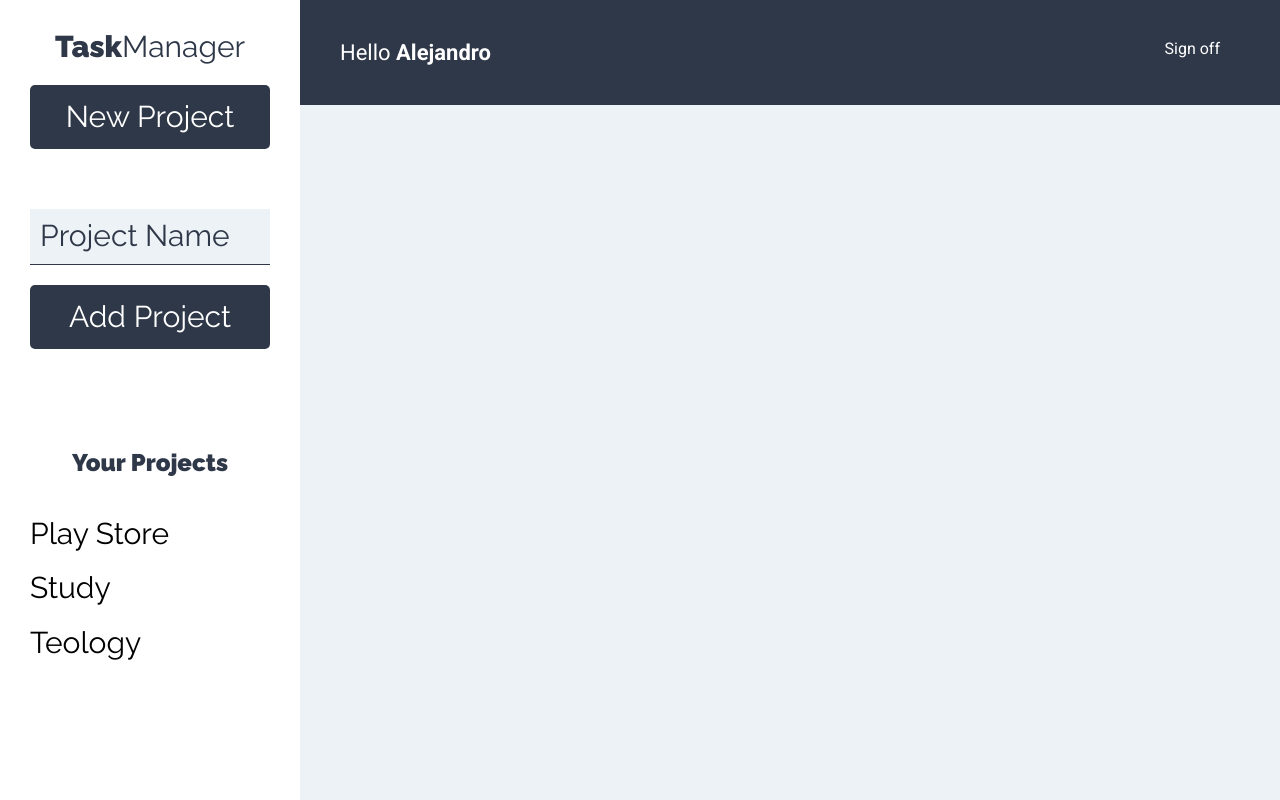
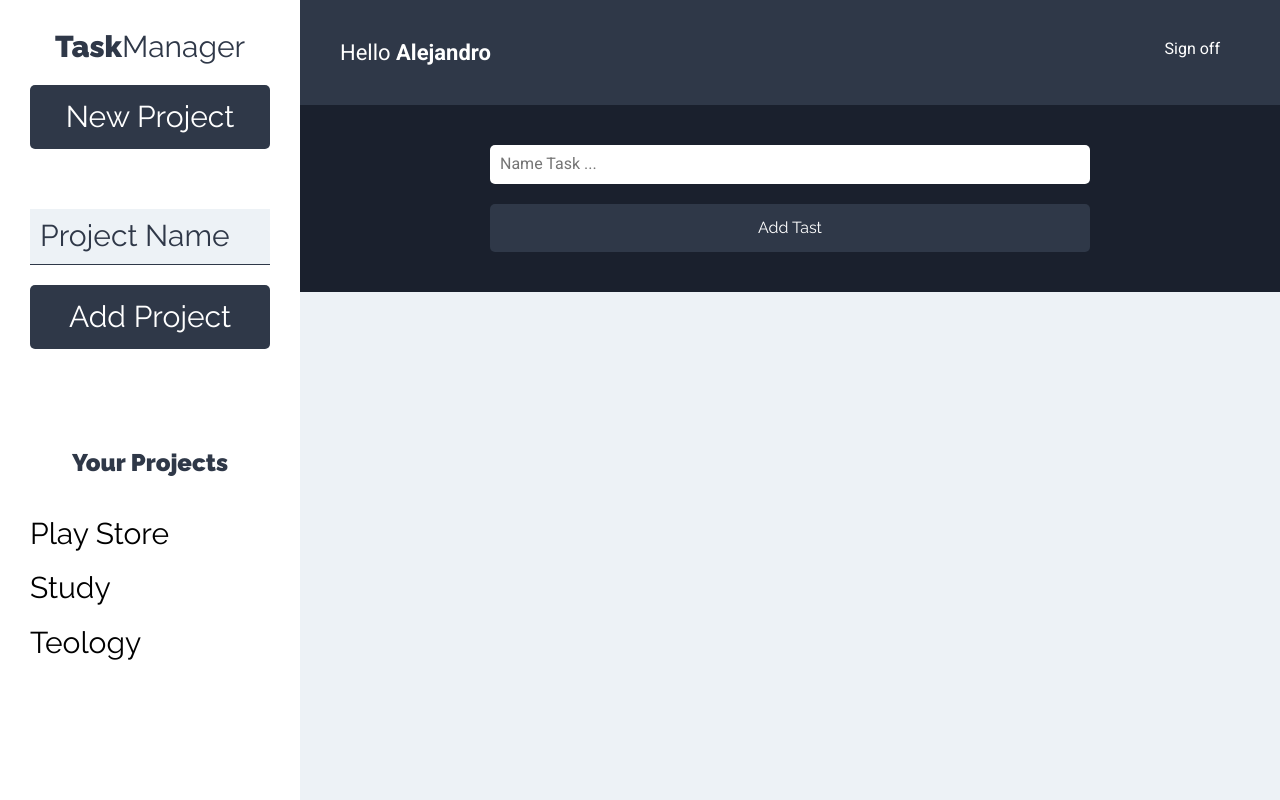
Before and after one commit to alejandroPolak-1/task_manager_client, a React (Create React App) app: page /projects in a window 1280 px wide. Built offline with nearby package versions, Linux system fonts and the light colour scheme.

Commit message:
[Form to create task] [FormTask] and import in projects

```diff
--- a/src/components/projects/Projects.js
+++ b/src/components/projects/Projects.js
@@ -1,6 +1,7 @@
 import React from 'react'
 import Sidebar from '../layout/Sidebar.layout'
 import Bar from '../layout/Bar.layout'
+import FormTask from '../task/FormTask'
 
 const Projects = () => {
   return (
@@ -11,6 +12,7 @@
         <Bar />
 
         <main>
+         <FormTask />
 
           <div className="contenedor-tareas">
 
--- /dev/null
+++ b/src/components/task/FormTask.js
@@ -0,0 +1,28 @@
+import React from 'react'
+
+const FormTask = () => {
+  return (
+    <div className="formulario">
+      <form>
+        <div className="contenedor-input">
+          <input
+            type="text"
+            className="input-text"
+            placeholder="Name Task ..."
+            name="name"
+          />
+        </div>
+
+        <div className="contenedor-input">
+          <input
+            type="submit"
+            className="btn btn-primario btn-submit btn-block"
+            value="Add Tast"
+          />
+        </div>
+      </form>
+    </div>
+  )
+}
+
+export default FormTask
```
Also changed, not shown: src/components/task/ListTask.js (added), src/components/task/Task.js (added).
